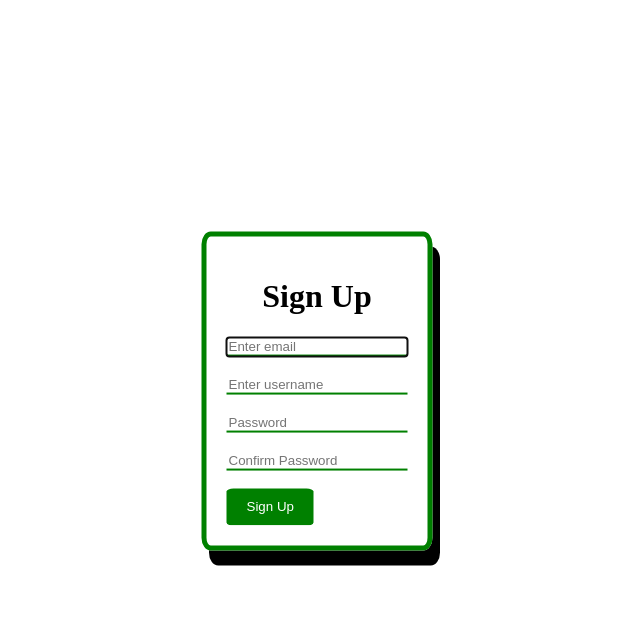
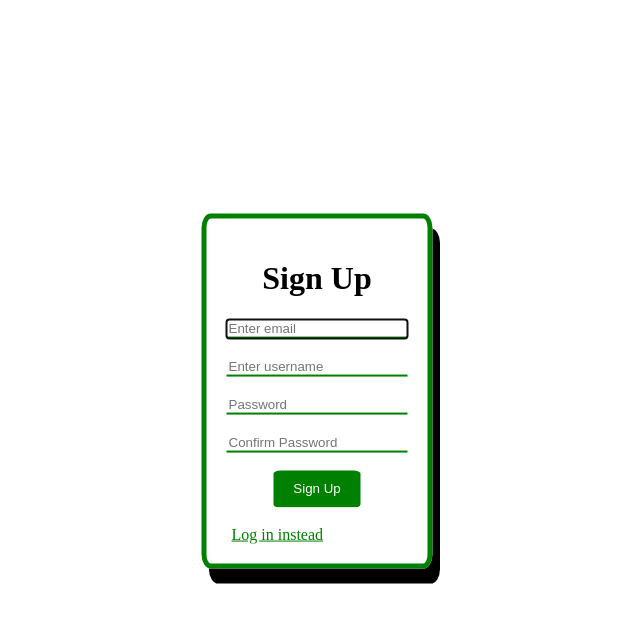
Before and after one commit to Oscar-Ortiz-O/Sport-App, a Flask app: page /SignUp/ in a window 1280 px wide. Shown: the top 623 px of the page, without its empty margins (323-963 px from the left). Run offline with Flask 3, Linux system fonts and the light colour scheme; parts of the project's set-up code (start-up, migrations or seed data) failed here and were passed over.

Commit message:
Small update sign_up template

```diff
--- a/templates/sign_up.html
+++ b/templates/sign_up.html
@@ -7,8 +7,8 @@
       <link rel="stylesheet" href="/static/css/login_signup.css">
 	</head>
 	<body class="center">
-      <div>
-         <form class="border" method="POST">
+      <div class="border">
+         <form method="POST">
             <h1 align="center">Sign Up</h1>
             <div class="form-group">
                <input autofocus
@@ -45,12 +45,16 @@
                   placeholder="Confirm Password"/>
             </div>
             <br>
-            <div class="form-group">
+            <div align="center" class="form-group">
                <input class="btn btn-primary"
                   type="submit"
                   value="Sign Up">
              </div>
          </form>
+         <br/>
+         <div>
+            <a href="/">Log in instead</a>
+         </div>
       </div>
       <br>
 
```
